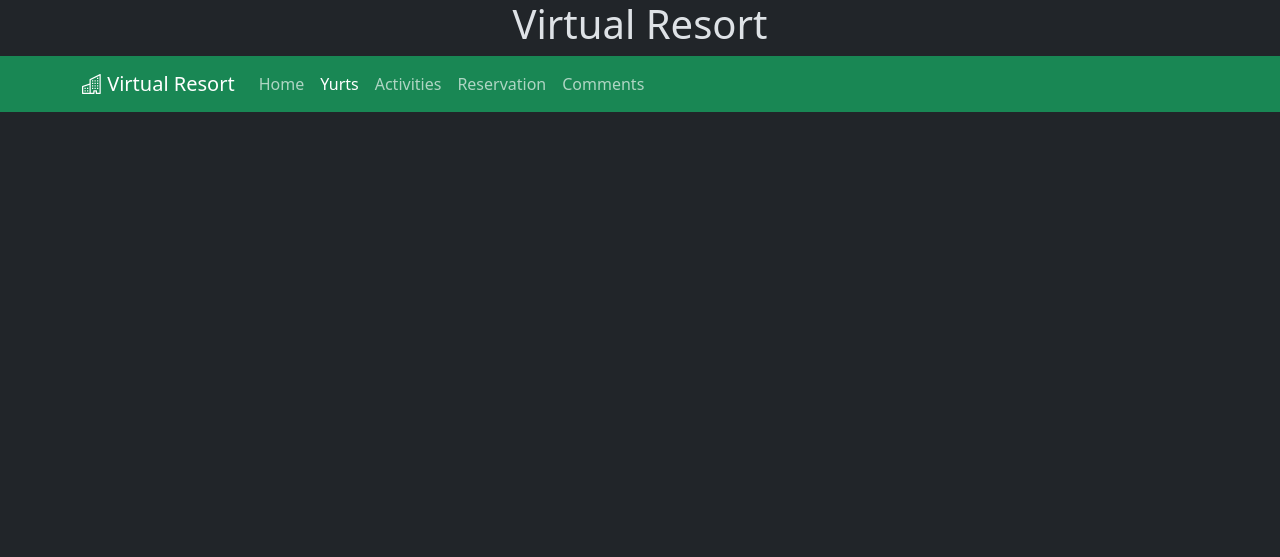
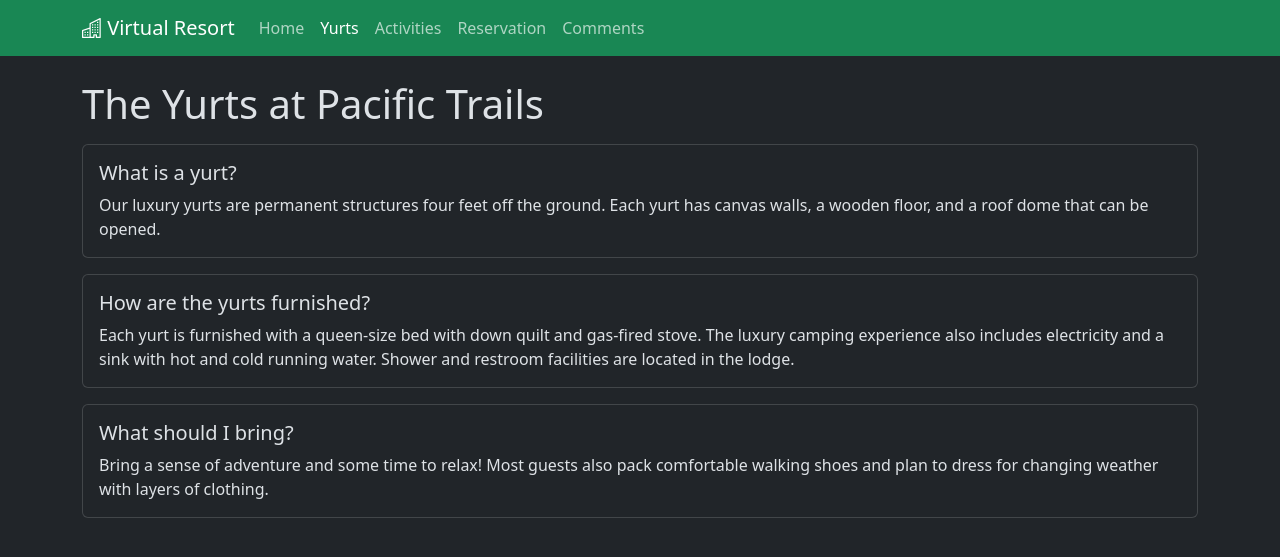
Before and after one commit to joshua-s/Virtual-Resort, a PHP site: page /yurts.php in a window 1280 px wide. Shown: the top 557 px of the page. Run offline with PHP 8.4, Linux system fonts and the light colour scheme.

Commit message:
update index and yurts

```diff
--- a/yurts.php
+++ b/yurts.php
@@ -8,8 +8,7 @@
     <link rel="stylesheet" href="https://cdn.jsdelivr.net/npm/bootstrap-icons@1.11.3/font/bootstrap-icons.min.css">
   </head>
   <body>
-    <h1 class="display-6 text-center">Virtual Resort</h1>
-    <nav class="navbar navbar-expand-lg bg-success">
+    <nav class="navbar navbar-expand-lg bg-success mb-4">
   <div class="container">
     <a class="navbar-brand" href="/">
       <i class="bi bi-buildings"></i>
@@ -19,7 +18,7 @@
       <span class="navbar-toggler-icon"></span>
     </button>
     <div class="collapse navbar-collapse" id="navbarSupportedContent">
-      <ul class="navbar-nav me-auto mb-2 mb-lg-0">
+      <ul class="navbar-nav me-auto mb-2 mb-lg-0 text-center">
         <li class="nav-item">
           <a class="nav-link" href="/">Home</a>
         </li>
@@ -39,7 +38,32 @@
     </div>
   </div>
 </nav>
+<div class="container">
 
+<h1 class="mb-3">The Yurts at Pacific Trails</h1>
+
+    <div class="card mb-3">
+      <div class="card-body">
+        <h5 class="card-title">What is a yurt?</h5>
+        <p class="card-text">Our luxury yurts are permanent structures four feet off the ground. Each yurt has canvas walls, a wooden floor, and a roof dome that can be opened.</p>
+      </div>
+    </div>
+
+    <div class="card mb-3">
+      <div class="card-body">
+        <h5 class="card-title">How are the yurts furnished?</h5>
+        <p class="card-text">Each yurt is furnished with a queen-size bed with down quilt and gas-fired stove. The luxury camping experience also includes electricity and a sink with hot and cold running water. Shower and restroom facilities are located in the lodge.</p>
+      </div>
+    </div>
+
+    <div class="card mb-3">
+      <div class="card-body">
+        <h5 class="card-title">What should I bring?</h5>
+        <p class="card-text">Bring a sense of adventure and some time to relax! Most guests also pack comfortable walking shoes and plan to dress for changing weather with layers of clothing.</p>
+      </div>
+    </div>
+
+</div>
     <script src="https://cdn.jsdelivr.net/npm/bootstrap@5.3.3/dist/js/bootstrap.bundle.min.js" integrity="sha384-YvpcrYf0tY3lHB60NNkmXc5s9fDVZLESaAA55NDzOxhy9GkcIdslK1eN7N6jIeHz" crossorigin="anonymous"></script>
   </body>
 </html>
```
Also changed, not shown: index.php (+22 -3 lines).
